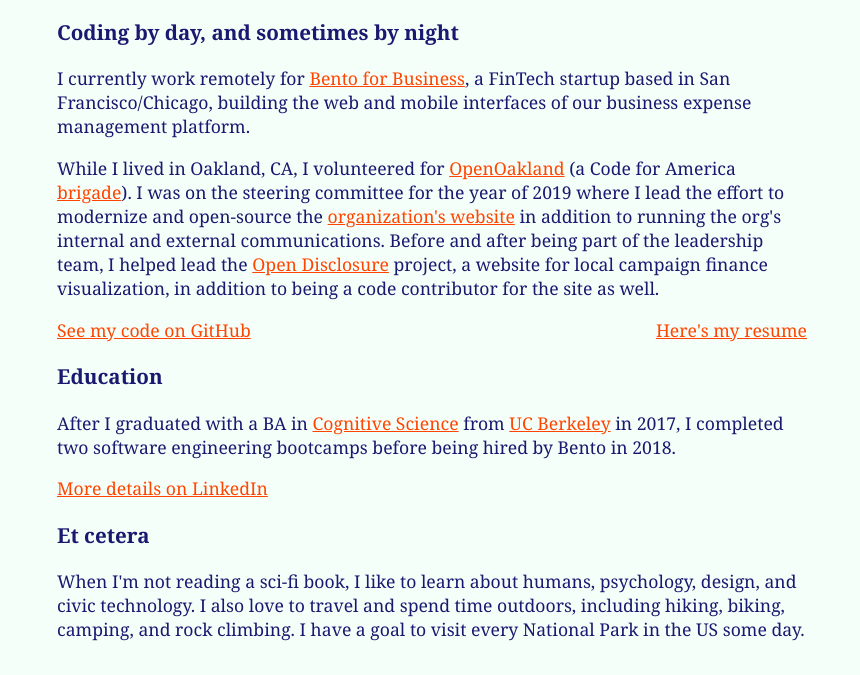
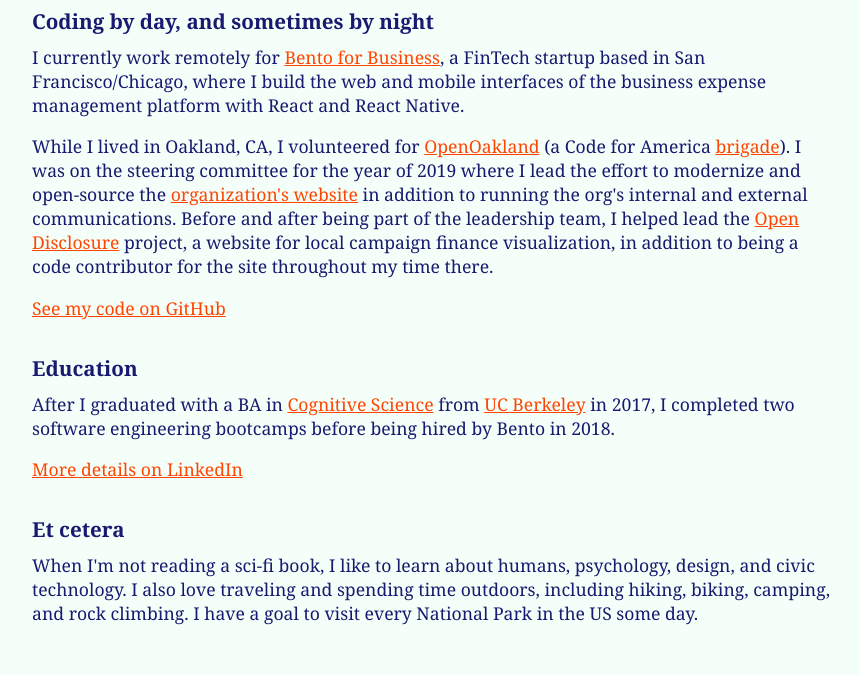
Before and after one commit to anlawyer/alisoncodes, a Gatsby site: page / in a window 1280 px wide. Shown: the part 138-813 px from the top of the page, without its empty margins (208-1068 px from the left). Built offline with nearby package versions, Linux system fonts and the light colour scheme; Gatsby itself is replaced by a stand-in of ours.

Commit message:
Re-structure components and delete unused ones

```diff
--- a/src/components/Footer.js
+++ /dev/null
@@ -1,26 +0,0 @@
-import React, { Component } from "react";
-
-import styled from "styled-components";
-
-const FooterContainer = styled.div`
-  display: flex;
-  justify-content: space-between;
-`;
-
-class Footer extends Component {
-  render() {
-    return (
-      <FooterContainer>
-        <a
-          rel="noopener noreferrer"
-          target="_blank"
-          href="https://github.com/anlawyer"
-        >
-          See my code on GitHub
-        </a>
-      </FooterContainer>
-    );
-  }
-}
-
-export default Footer;
--- a/src/components/Header.js
+++ /dev/null
@@ -1,10 +0,0 @@
-import React, { Component } from "react";
-
-// Placeholder component if I want to add navigation again some day
-class Header extends Component {
-  render() {
-    return <div />;
-  }
-}
-
-export default Header;
--- a/src/components/Layout.js
+++ /dev/null
@@ -1,112 +0,0 @@
-import React from "react";
-import Header from "./Header";
-import Footer from "./Footer";
-import Head from "./Head";
-import Link from "./Link";
-
-import styled from "styled-components";
-import { createGlobalStyle } from "styled-components";
-
-const GlobalStyle = createGlobalStyle`
-  body {
-    color: midnightblue;
-    background-color: mintcream;
-    font-family: Georgia, 'Times New Roman', Times, serif;
-    font-size: 1.1rem;
-    a {
-      color: orangered;
-    }
-    a:hover {
-      background-color: peachpuff;
-    }
-  }
-`;
-
-const Container = styled.div`
-  margin: 1rem auto;
-  max-width: 750px;
-  display: flex;
-  flex-direction: column;
-  min-height: 90vh;
-`;
-
-const Content = styled.div`
-  flex: 1;
-`;
-
-const FooterContainer = styled.div`
-  display: flex;
-  justify-content: space-between;
-`;
-
-const Layout = () => (
-  <>
-    <GlobalStyle />
-    <Head />
-    <Container>
-      <Header />
-      <Content>
-        <h1>Hi, I'm Alison.</h1>
-
-        <p>
-          I'm a frontend web developer living in Washington, DC.{" "}
-          <span role="img" aria-label="sunny emoji">
-            ☀️
-          </span>
-        </p>
-
-        <h3>Coding by day, and sometimes by night</h3>
-        <p>
-          I currently work remotely for{" "}
-          <Link href="https://bentoforbusiness.com">Bento for Business</Link>, a
-          FinTech startup based in San Francisco/Chicago, building the web and
-          mobile interfaces of our business expense management platform.
-        </p>
-        <p>
-          While I lived in Oakland, CA, I volunteered for{" "}
-          <Link href="https://openoakland.org">OpenOakland</Link> (a Code for
-          America <Link href="https://brigade.codeforamerica.org">brigade</Link>
-          ). I was on the steering committee for the year of 2019 where I lead
-          the effort to modernize and open-source the{" "}
-          <Link href="https://openoakland.org">organization's website</Link> in
-          addition to running the org's internal and external communications.
-          Before and after being part of the leadership team, I helped lead the{" "}
-          <Link href="https://www.opendisclosure.io">Open Disclosure</Link>{" "}
-          project, a website for local campaign finance visualization, in
-          addition to being a code contributor for the site as well.
-        </p>
-
-        <FooterContainer>
-          <Link href="https://github.com/anlawyer">See my code on GitHub</Link>
-          <Link href="https://github.com/anlawyer">Here's my resume</Link>
-        </FooterContainer>
-
-        <h3>Education</h3>
-        <p>
-          After I graduated with a BA in{" "}
-          <Link href="https://cogsci.berkeley.edu">Cognitive Science</Link> from{" "}
-          <Link href="https://www.berkeley.edu">UC Berkeley</Link> in 2017, I
-          completed two software engineering bootcamps before being hired by
-          Bento in 2018.
-        </p>
-
-        <FooterContainer>
-          <Link href="https://www.linkedin.com/in/alisonlawyer/">
-            More details on LinkedIn
-          </Link>
-        </FooterContainer>
-
-        <h3>Et cetera</h3>
-        <p>
-          When I'm not reading a sci-fi book, I like to learn about humans,
-          psychology, design, and civic technology. I also love to travel and
-          spend time outdoors, including hiking, biking, camping, and rock
-          climbing. I have a goal to visit every National Park in the US some
-          day.
-        </p>
-      </Content>
-    </Container>
-  </>
-);
-
-export default Layout;
--- /dev/null
+++ b/src/components/MainContent.jsx
@@ -0,0 +1,82 @@
+import React from "react";
+import Link from "./Link";
+
+import styled from "styled-components";
+
+const Content = styled.div`
+  flex: 1;
+`;
+
+const LinkContainer = styled.div`
+  display: flex;
+  justify-content: space-between;
+`;
+
+const SectionTitle = styled.h3`
+  margin-top: 36px;
+  margin-bottom: -6px;
+`;
+
+const MainContent = () => (
+  <Content>
+    <h1>Hi, I'm Alison.</h1>
+
+    <p>
+      I'm a frontend web developer living in Washington, DC.{" "}
+      <span role="img" aria-label="sunny emoji">
+        ☀️
+      </span>
+    </p>
+
+    <SectionTitle>Coding by day, and sometimes by night</SectionTitle>
+    <p>
+      I currently work remotely for{" "}
+      <Link href="https://bentoforbusiness.com">Bento for Business</Link>, a
+      FinTech startup based in San Francisco/Chicago, where I build the web and
+      mobile interfaces of the business expense management platform with React
+      and React Native.
+    </p>
+    <p>
+      While I lived in Oakland, CA, I volunteered for{" "}
+      <Link href="https://openoakland.org">OpenOakland</Link> (a Code for
+      America <Link href="https://brigade.codeforamerica.org">brigade</Link>
+      ). I was on the steering committee for the year of 2019 where I lead the
+      effort to modernize and open-source the{" "}
+      <Link href="https://openoakland.org">organization's website</Link> in
+      addition to running the org's internal and external communications. Before
+      and after being part of the leadership team, I helped lead the{" "}
+      <Link href="https://www.opendisclosure.io">Open Disclosure</Link> project,
+      a website for local campaign finance visualization, in addition to being a
+      code contributor for the site throughout my time there.
+    </p>
+
+    <LinkContainer>
+      <Link href="https://github.com/anlawyer">See my code on GitHub</Link>
+    </LinkContainer>
+
+    <SectionTitle>Education</SectionTitle>
+    <p>
+      After I graduated with a BA in{" "}
+      <Link href="https://cogsci.berkeley.edu">Cognitive Science</Link> from{" "}
+      <Link href="https://www.berkeley.edu">UC Berkeley</Link> in 2017, I
+      completed two software engineering bootcamps before being hired by Bento
+      in 2018.
+    </p>
+
+    <LinkContainer>
+      <Link href="https://www.linkedin.com/in/alisonlawyer/">
+        More details on LinkedIn
+      </Link>
+    </LinkContainer>
+
+    <SectionTitle>Et cetera</SectionTitle>
+    <p>
+      When I'm not reading a sci-fi book, I like to learn about humans,
+      psychology, design, and civic technology. I also love traveling and
+      spending time outdoors, including hiking, biking, camping, and rock
+      climbing. I have a goal to visit every National Park in the US some day.
+    </p>
+  </Content>
+);
+
+export default MainContent;
--- a/src/pages/index.js
+++ b/src/pages/index.js
@@ -1,10 +1,46 @@
 import React, { Component } from "react";
-import Layout from "../components/Layout";
+
+import Head from "../components/Head";
+import MainContent from "../components/MainContent";
+
+import styled from "styled-components";
+import { createGlobalStyle } from "styled-components";
+
+const GlobalStyle = createGlobalStyle`
+  body {
+    color: midnightblue;
+    background-color: mintcream;
+    font-family: Georgia, 'Times New Roman', Times, serif;
+    font-size: 1.1rem;
+    line-height: 1.5rem;
+    margin: 1rem;
+    a {
+      color: orangered;
+    }
+    a:hover {
+      background-color: peachpuff;
+    }
+  }
+`;
+
+const MainContainer = styled.div`
+  margin: 1rem auto;
+  max-width: 800px;
+  display: flex;
+  flex-direction: column;
+  min-height: 90vh;
+`;
 
 class App extends Component {
   render() {
     return (
-      <Layout />
+      <>
+        <GlobalStyle />
+        <Head />
+        <MainContainer>
+          <MainContent />
+        </MainContainer>
+      </>
     );
   }
 }
```
Also changed, not shown: src/components/Head.jsx (renamed from src/components/Head.js), src/components/Link.jsx (renamed from src/components/Link.js).
